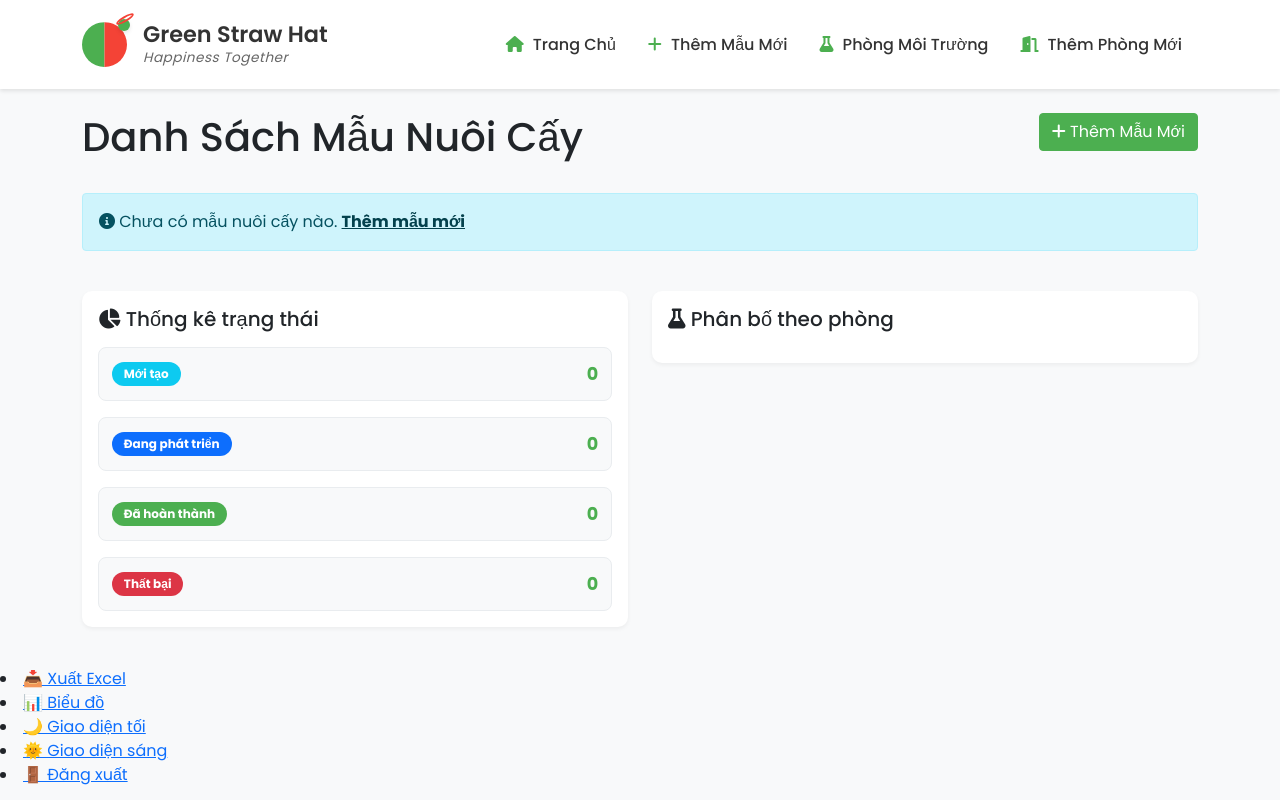
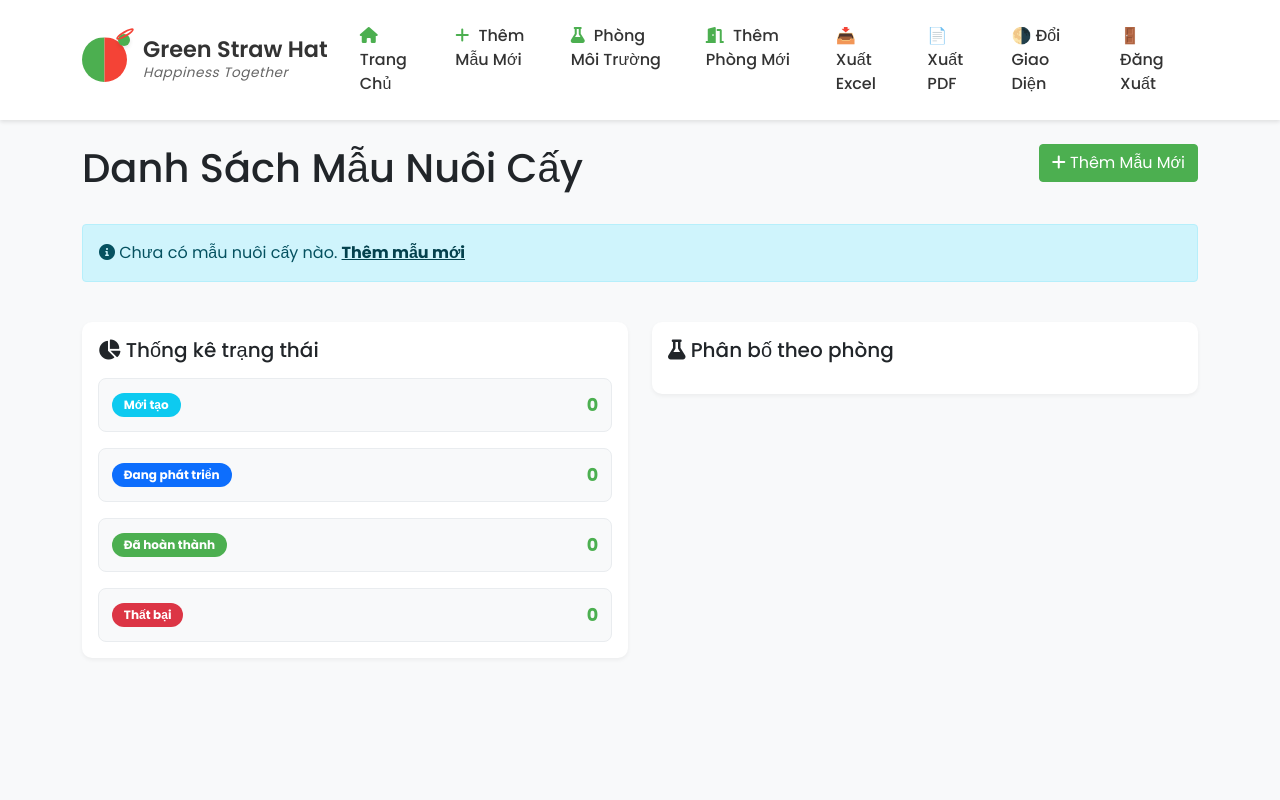
Before and after one commit to minhanh3110-svg/xuanhuong, a Flask app: page / in a window 1280 px wide. Run offline with Flask 3, Linux system fonts and the light colour scheme; a user stored in the database is signed in.

Commit message:
Update base.html

```diff
--- a/templates/base.html
+++ b/templates/base.html
@@ -40,7 +40,7 @@
                         </a>
                     </li>
                     <li class="nav-item">
-                        <a class="nav-link" href="{{ url_for('them_mau_moi') }}">
+                        <a class="nav-link" href="{{ url_for('them_mau') }}">
                             <i class="fas fa-plus"></i> Thêm Mẫu Mới
                         </a>
                     </li>
@@ -53,6 +53,20 @@
                         <a class="nav-link" href="{{ url_for('them_phong_moi') }}">
                             <i class="fas fa-door-open"></i> Thêm Phòng Mới
                         </a>
+                    </li>
+                    <li class="nav-item">
+                        <a class="nav-link" href="{{ url_for('xuat_excel') }}">📥 Xuất Excel</a>
+                    </li>
+                    <li class="nav-item">
+                        <a class="nav-link" href="{{ url_for('xuat_pdf') }}">📄 Xuất PDF</a>
+                    </li>
+                    <li class="nav-item">
+                        <a class="nav-link" href="{{ url_for('toggle_theme') }}">
+                            🌗 Đổi Giao Diện
+                        </a>
+                    </li>
+                    <li class="nav-item">
+                        <a class="nav-link" href="{{ url_for('logout') }}">🚪 Đăng Xuất</a>
                     </li>
                 </ul>
             </div>
@@ -83,8 +97,3 @@
     </script>
 </body>
 </html>
-<li><a href="/xuat-excel">📥 Xuất Excel</a></li>
-<li><a href="/bieu-do-nang-suat">📊 Biểu đồ</a></li>
-<li><a href="/dark-mode">🌙 Giao diện tối</a></li>
-<li><a href="/light-mode">🌞 Giao diện sáng</a></li>
-<li><a href="/logout">🚪 Đăng xuất</a></li>
```
